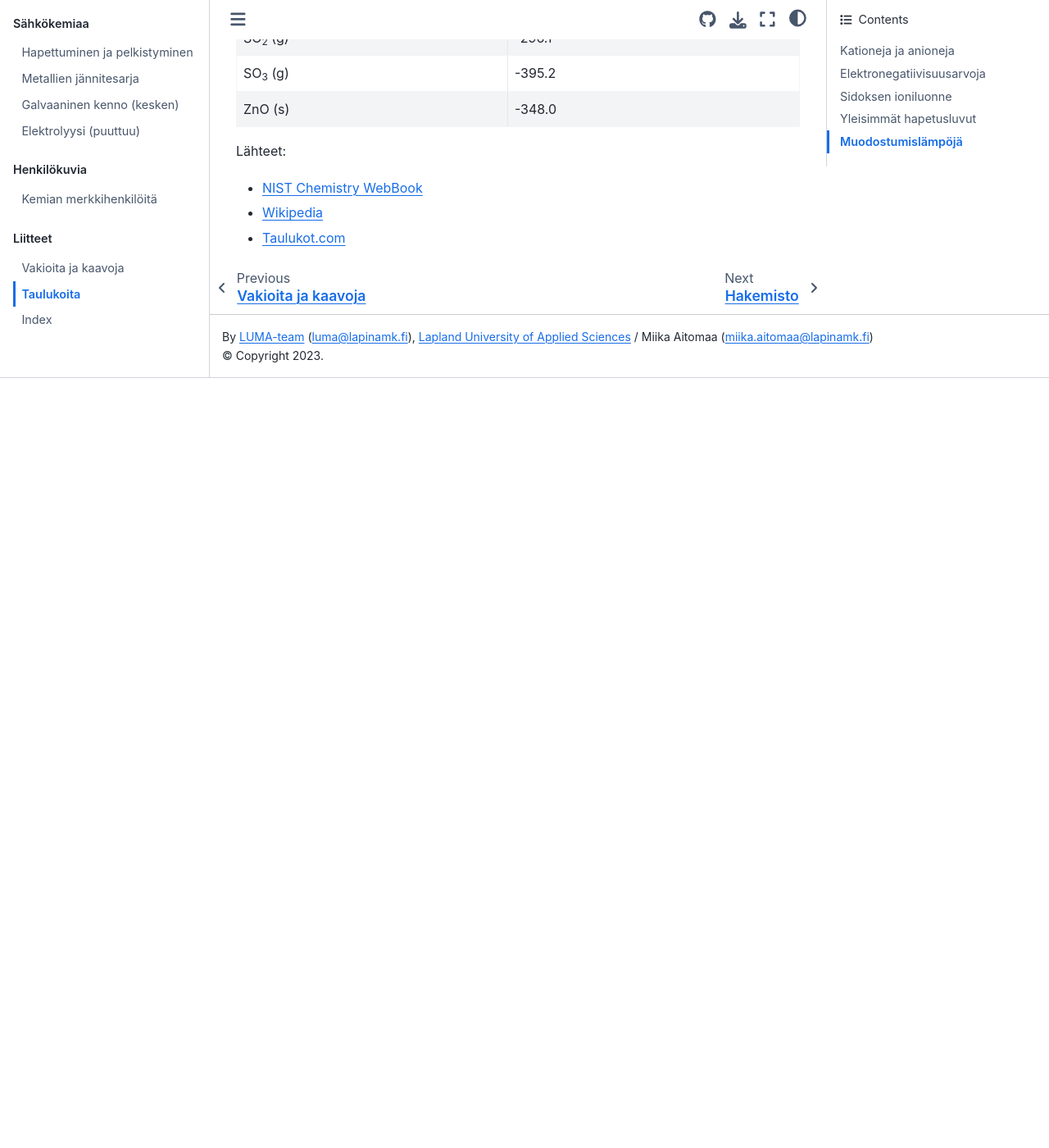
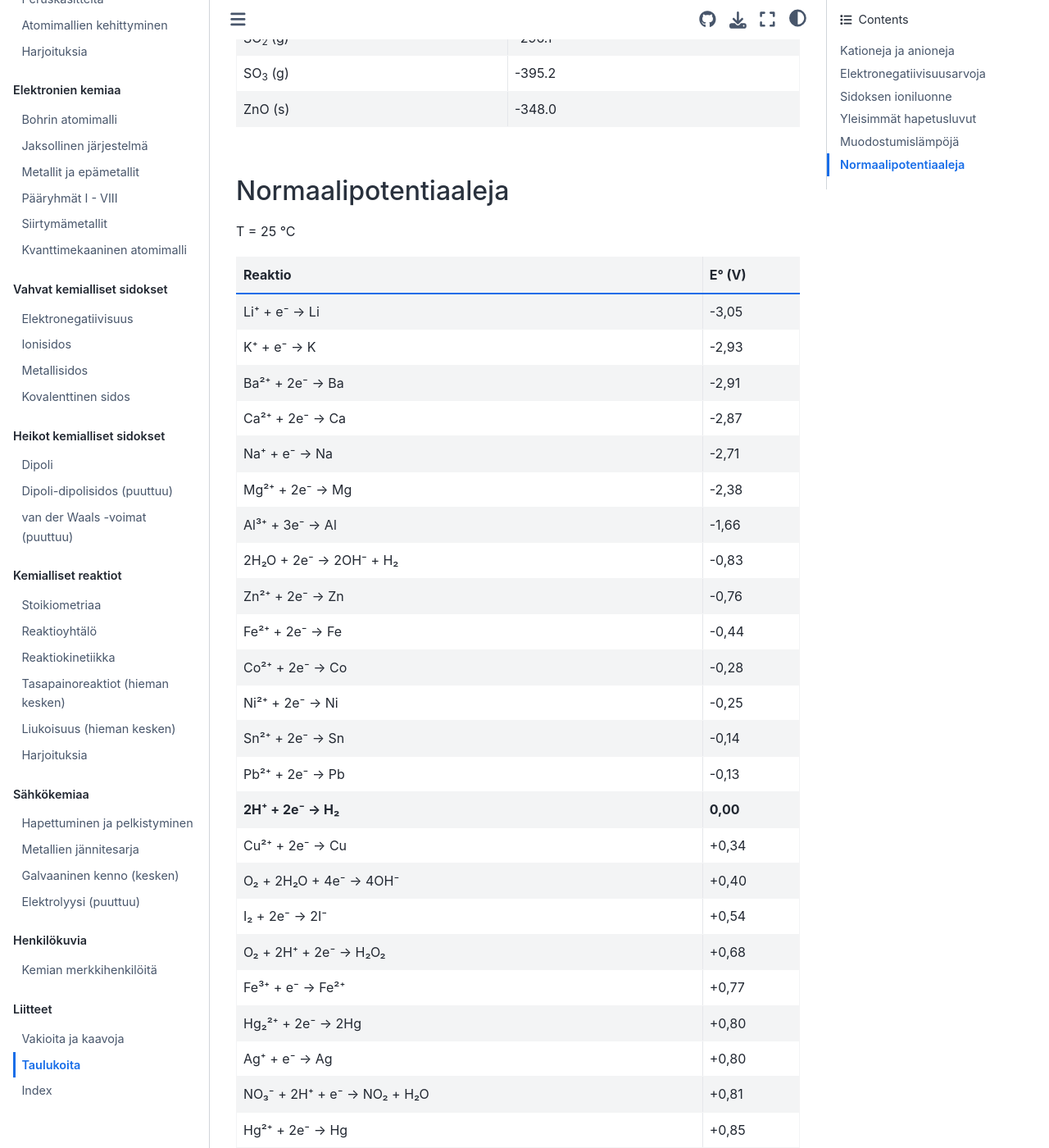
Before and after one commit to luma-lapinamk/miika-kemia, a Jupyter Book: the page built from notebooks/taulukoita.md, in a window 1280 px wide and 1400 px high, scrolled down 16000 px. Shown: the whole window at 82% size. Built offline with Jupyter Book 1.0.4 settings and Sphinx 7.4.7 and the Sphinx Book theme 1.1.4, drawn with Linux system fonts in a browser that asks for light colours; before the commit the page ends 16461 px from its top, so only the background shows below that; some of the changed text lies outside the part shown.

Commit message:
Lisätty normaalipotentiaalitaulukko

```diff
--- a/notebooks/taulukoita.md
+++ b/notebooks/taulukoita.md
@@ -379,6 +379,49 @@ Muodostumislämmöllä (ΔH°) tarkoitetaan entalpiamuutosta, kun yksi mooli yhd
 | SO<sub>3</sub> (g) | -395.2 |
 | ZnO (s) | -348.0 |
 
+
+
+## {index}`Normaalipotentiaaleja`
+T = 25 °C
+
+| Reaktio                                             | E° (V)  |
+|-----------------------------------------------------|---------|
+| Li⁺ + e⁻ → Li                                       | -3,05   |
+| K⁺ + e⁻ → K                                         | -2,93   |
+| Ba²⁺ + 2e⁻ → Ba                                     | -2,91   |
+| Ca²⁺ + 2e⁻ → Ca                                     | -2,87   |
+| Na⁺ + e⁻ → Na                                       | -2,71   |
+| Mg²⁺ + 2e⁻ → Mg                                     | -2,38   |
+| Al³⁺ + 3e⁻ → Al                                     | -1,66   |
+| 2H₂O + 2e⁻ → 2OH⁻ + H₂                              | -0,83   |
+| Zn²⁺ + 2e⁻ → Zn                                     | -0,76   |
+| Fe²⁺ + 2e⁻ → Fe                                     | -0,44   |
+| Co²⁺ + 2e⁻ → Co                                     | -0,28   |
+| Ni²⁺ + 2e⁻ → Ni                                     | -0,25   |
+| Sn²⁺ + 2e⁻ → Sn                                     | -0,14   |
+| Pb²⁺ + 2e⁻ → Pb                                     | -0,13   |
+| **2H⁺ + 2e⁻ → H₂**                                  |**0,00** |
+| Cu²⁺ + 2e⁻ → Cu                                     | +0,34   |
+| O₂ + 2H₂O + 4e⁻ → 4OH⁻                              | +0,40   |
+| I₂ + 2e⁻ → 2I⁻                                      | +0,54   |
+| O₂ + 2H⁺ + 2e⁻ → H₂O₂                               | +0,68   |
+| Fe³⁺ + e⁻ → Fe²⁺                                    | +0,77   |
+| Hg₂²⁺ + 2e⁻ → 2Hg                                   | +0,80   |
+| Ag⁺ + e⁻ → Ag                                       | +0,80   |
+| NO₃⁻ + 2H⁺ + e⁻ → NO₂ + H₂O                         | +0,81   |
+| Hg²⁺ + 2e⁻ → Hg                                     | +0,85   |
+| NO₃⁻ + 4H⁺ + 3e⁻ → NO + 2H₂O                        | +0,96   |
+| Br₂ + 2e⁻ → 2Br⁻                                    | +1,07   |
+| Pt²⁺ + 2e⁻ → Pt                                     | +1,19   |
+| O₂ + 4H⁺ + 4e⁻ → 2H₂O                               | +1,23   |
+| MnO₂ + 4H⁺ + 2e⁻ → Mn²⁺ + 2H₂O                      | +1,23   |
+| Cr₂O₇²⁻ + 14H⁺ + 6e⁻ → 2Cr³⁺ + 7H₂O                | +1,33   |
+| Cl₂ + 2e⁻ → 2Cl⁻                                    | +1,36   |
+| MnO₄⁻ + 8H⁺ + 5e⁻ → Mn²⁺ + 4H₂O                     | +1,51   |
+| Au⁺ + e⁻ → Au                                       | +1,69   |
+| S₂O₈²⁻ + 2e⁻ → 2SO₄²⁻                               | +2,01   |
+| F₂ + 2e⁻ → 2F⁻                                      | +2,87   |
+
 Lähteet:
 - <a href="https://webbook.nist.gov/chemistry/name-ser/" target="_blank">NIST Chemistry WebBook</a>
 - <a href="https://en.wikipedia.org/wiki/Standard_enthalpy_of_formation#Examples:_standard_enthalpies_of_formation_at_25_%C2%B0C" target="_blank">Wikipedia</a>
```
